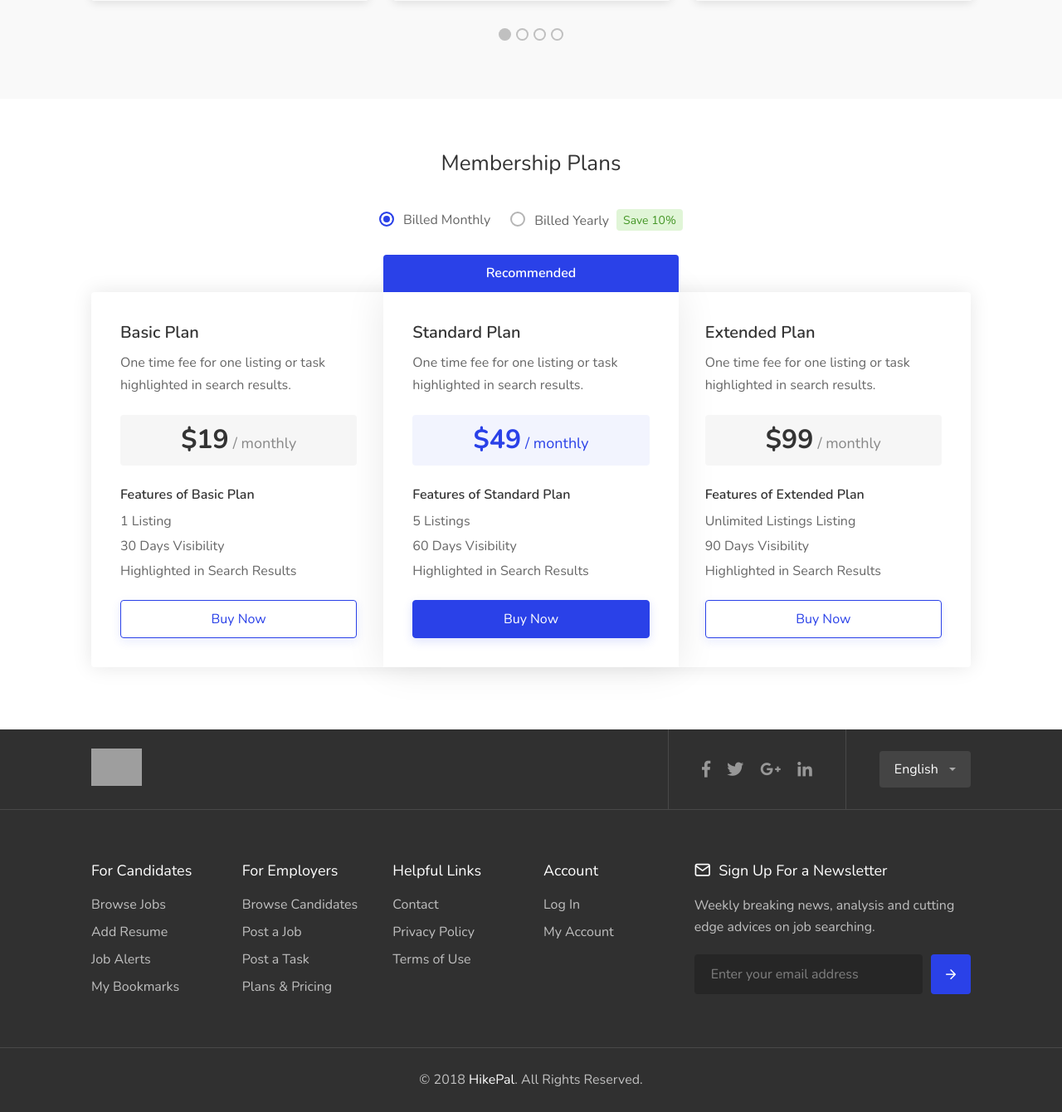
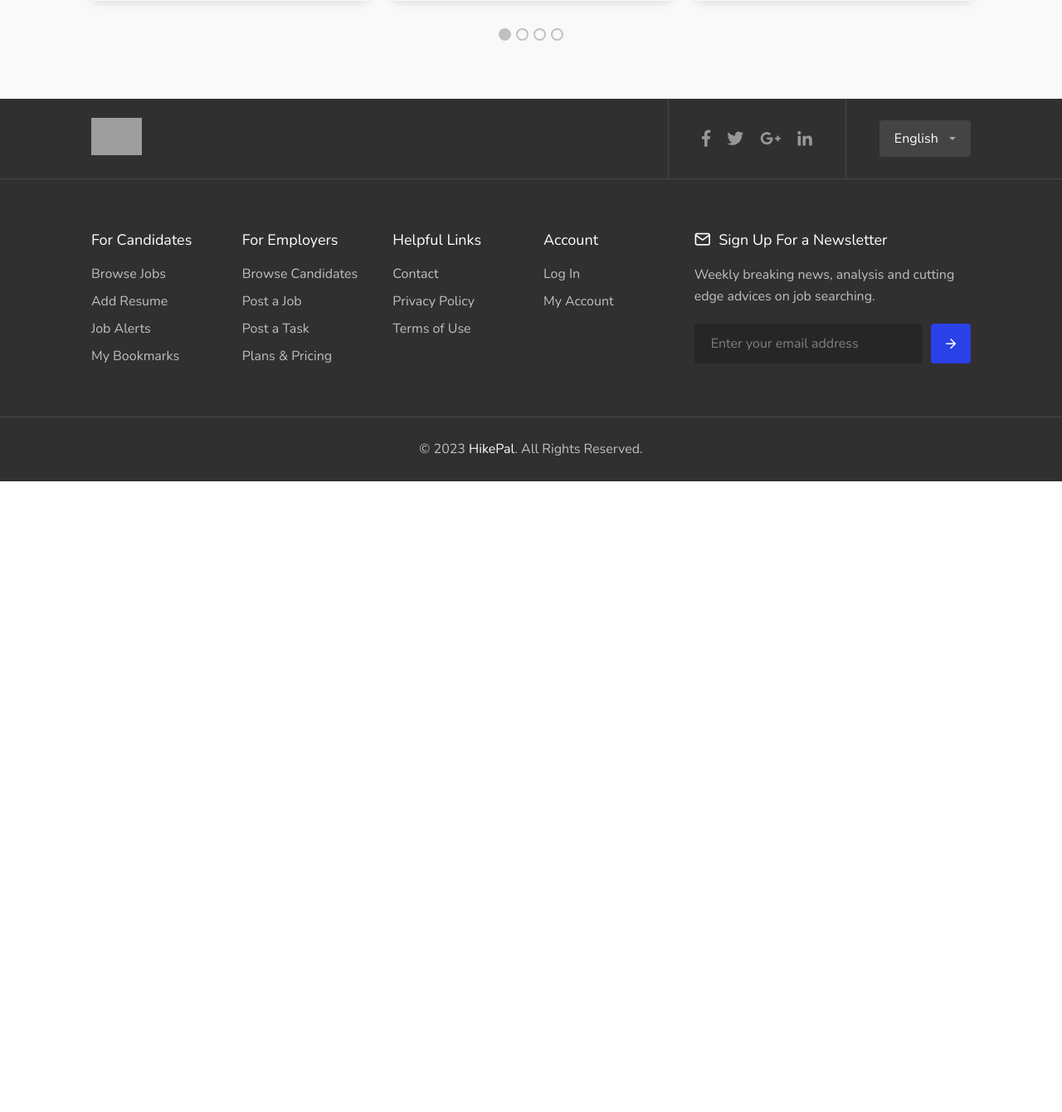
Before and after one commit to Bohdanken/HikePal, a Django app: page / in a window 1280 px wide. Shown: the part 3336-4676 px from the top of the page at 83% size. After the commit the page ends 3916 px from the top, so only its background shows below. Run offline with Django 4.2, Linux system fonts and the light colour scheme; some libraries are stand-ins or nearby versions; some web fonts are replaced; grey boxes are pictures that could not be loaded.

Commit message:
home page design changes. minor view changes, in particular separate search helper function added.

```diff
--- a/search/templates/search/index.html
+++ b/search/templates/search/index.html
@@ -34,18 +34,15 @@
 
 				<!-- Logo -->
 				<div id="logo">
-					<a href="/"><img src="{% static 'images/logo.png' %}" alt="HikePal"></a>
+					<a href="/"><img src="{% static 'images/logo.svg' %}" style="height: 180px;" alt="HikePal"></a>
 				</div>
 
 				<!-- Main Navigation -->
 				<nav id="navigation">
 					<ul id="responsive">
 
-						<li><a href="#" class="current">Home</a>
+						<li><a href="#" class="current">Search</a>
 							<ul class="dropdown-nav">
-								<li><a href="index.html">Home 1</a></li>
-								<li><a href="index-2.html">Home 2</a></li>
-								<li><a href="index-3.html">Home 3</a></li>
 							</ul>
 						</li>
 
@@ -372,16 +369,16 @@
 			<div class="col-md-12">
 				<ul class="intro-stats margin-top-45 hide-under-992px">
 					<li>
-						<strong class="counter">1,586</strong>
-						<span>Jobs Posted</span>
+						<strong>&#8734;</strong>
+						<span>Hiking Spots</span>
 					</li>
 					<li>
 						<strong class="counter">3,543</strong>
-						<span>Tasks Posted</span>
+						<span>Happy Hikers</span>
 					</li>
 					<li>
-						<strong class="counter">1,232</strong>
-						<span>Freelancers</span>
+						<strong class="counter">152</strong>
+						<span>Reviews</span>
 					</li>
 				</ul>
 			</div>
@@ -519,8 +516,8 @@
 
 				<!-- Section Headline -->
 				<div class="section-headline margin-top-0 margin-bottom-35">
-					<h3>Featured Jobs</h3>
-					<a href="jobs-list-layout-full-page-map.html" class="headline-link">Browse All Jobs</a>
+					<h3>Featured Destinations</h3>
+					<!--<a href="jobs-list-layout-full-page-map.html" class="headline-link">Browse All Jobs</a>-->
 				</div>
 
 				<!-- Jobs Container -->
@@ -758,8 +755,7 @@
 			<div class="col-xl-12">
 				<!-- Section Headline -->
 				<div class="section-headline margin-top-0 margin-bottom-25">
-					<h3>Highest Rated Freelancers</h3>
-					<a href="freelancers-grid-layout.html" class="headline-link">Browse All Freelancers</a>
+					<h3>Latest Adventurer Reviews</h3>
 				</div>
 			</div>
 
@@ -1026,98 +1022,6 @@
 </div>
 <!-- Highest Rated Freelancers / End-->
 
-
-<!-- Membership Plans -->
-<div class="section padding-top-60 padding-bottom-75">
-	<div class="container">
-		<div class="row">
-
-			<div class="col-xl-12">
-				<!-- Section Headline -->
-				<div class="section-headline centered margin-top-0 margin-bottom-35">
-					<h3>Membership Plans</h3>
-				</div>
-			</div>
-
-
-			<div class="col-xl-12">
-
-				<!-- Billing Cycle  -->
-				<div class="billing-cycle-radios margin-bottom-70">
-					<div class="radio billed-monthly-radio">
-						<input id="radio-5" name="radio-payment-type" type="radio" checked>
-						<label for="radio-5"><span class="radio-label"></span> Billed Monthly</label>
-					</div>
-
-					<div class="radio billed-yearly-radio">
-						<input id="radio-6" name="radio-payment-type" type="radio">
-						<label for="radio-6"><span class="radio-label"></span> Billed Yearly <span class="small-label">Save 10%</span></label>
-					</div>
-				</div>
-
-				<!-- Pricing Plans Container -->
-				<div class="pricing-plans-container">
-
-					<!-- Plan -->
-					<div class="pricing-plan">
-						<h3>Basic Plan</h3>
-						<p class="margin-top-10">One time fee for one listing or task highlighted in search results.</p>
-						<div class="pricing-plan-label billed-monthly-label"><strong>$19</strong>/ monthly</div>
-						<div class="pricing-plan-label billed-yearly-label"><strong>$205</strong>/ yearly</div>
-						<div class="pricing-plan-features">
-							<strong>Features of Basic Plan</strong>
-							<ul>
-								<li>1 Listing</li>
-								<li>30 Days Visibility</li>
-								<li>Highlighted in Search Results</li>
-							</ul>
-						</div>
-						<a href="pages-checkout-page.html" class="button full-width margin-top-20">Buy Now</a>
-					</div>
-
-					<!-- Plan -->
-					<div class="pricing-plan recommended">
-						<div class="recommended-badge">Recommended</div>
-						<h3>Standard Plan</h3>
-						<p class="margin-top-10">One time fee for one listing or task highlighted in search results.</p>
-						<div class="pricing-plan-label billed-monthly-label"><strong>$49</strong>/ monthly</div>
-						<div class="pricing-plan-label billed-yearly-label"><strong>$529</strong>/ yearly</div>
-						<div class="pricing-plan-features">
-							<strong>Features of Standard Plan</strong>
-							<ul>
-								<li>5 Listings</li>
-								<li>60 Days Visibility</li>
-								<li>Highlighted in Search Results</li>
-							</ul>
-						</div>
-						<a href="pages-checkout-page.html" class="button full-width margin-top-20">Buy Now</a>
-					</div>
-
-					<!-- Plan -->
-					<div class="pricing-plan">
-						<h3>Extended Plan</h3>
-						<p class="margin-top-10">One time fee for one listing or task highlighted in search results.</p>
-						<div class="pricing-plan-label billed-monthly-label"><strong>$99</strong>/ monthly</div>
-						<div class="pricing-plan-label billed-yearly-label"><strong>$1069</strong>/ yearly</div>
-						<div class="pricing-plan-features">
-							<strong>Features of Extended Plan</strong>
-							<ul>
-								<li>Unlimited Listings Listing</li>
-								<li>90 Days Visibility</li>
-								<li>Highlighted in Search Results</li>
-							</ul>
-						</div>
-						<a href="pages-checkout-page.html" class="button full-width margin-top-20">Buy Now</a>
-					</div>
-				</div>
-
-			</div>
-
-		</div>
-	</div>
-</div>
-<!-- Membership Plans / End-->
-
 <!-- Footer
 ================================================== -->
 <div id="footer">
@@ -1266,7 +1170,7 @@
 		<div class="container">
 			<div class="row">
 				<div class="col-xl-12">
-					© 2018 <strong>HikePal</strong>. All Rights Reserved.
+					© 2023 <strong>HikePal</strong>. All Rights Reserved.
 				</div>
 			</div>
 		</div>
--- a/search/views.py
+++ b/search/views.py
@@ -1,7 +1,22 @@
 from django.shortcuts import render
 
+
 def home_view(request):
+    """
+    View function for displaying home page.
+    """
     return render(request, 'search/index.html')
 
+def search_helper(request):
+    """
+    Helper function for rendering search request.
+    """
+    if request.method == 'GET':
+        user_location = request.GET.get('location')
+        trip_dates = request.GET.get('date')
+
 def results_view(request):
+    """
+    View function for displaying search results.
+    """
     return render(request, 'search/results-list-layout-full-page-map.html')
```
Also changed, not shown: other parts of search/templates/search/index.html (+12 -12 lines), search/static/images/home-wallpaper.jpg (added), search/static/images/logo.svg (added).
